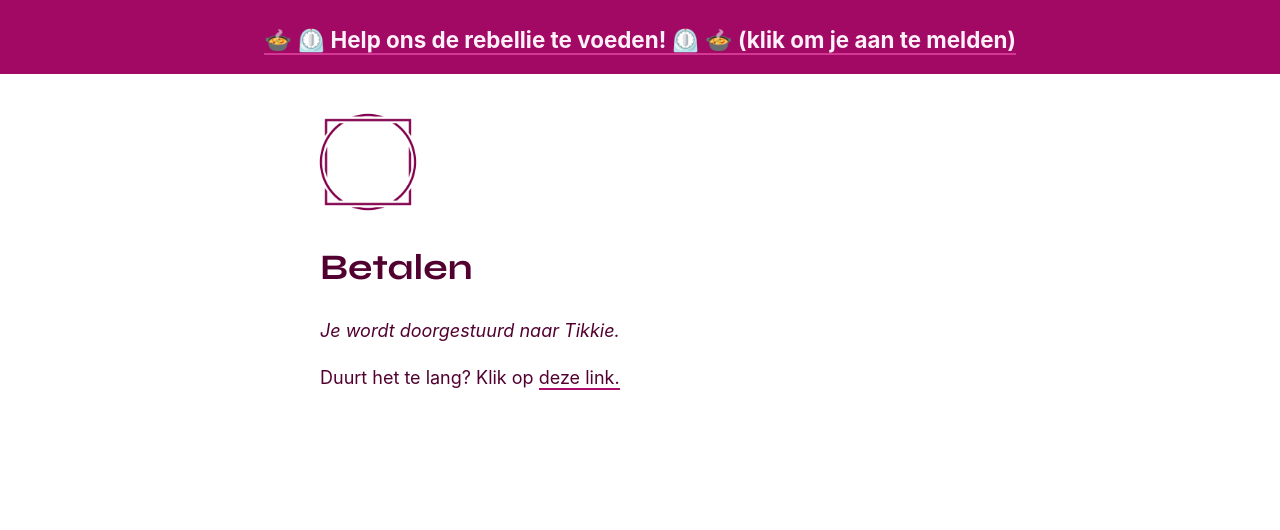
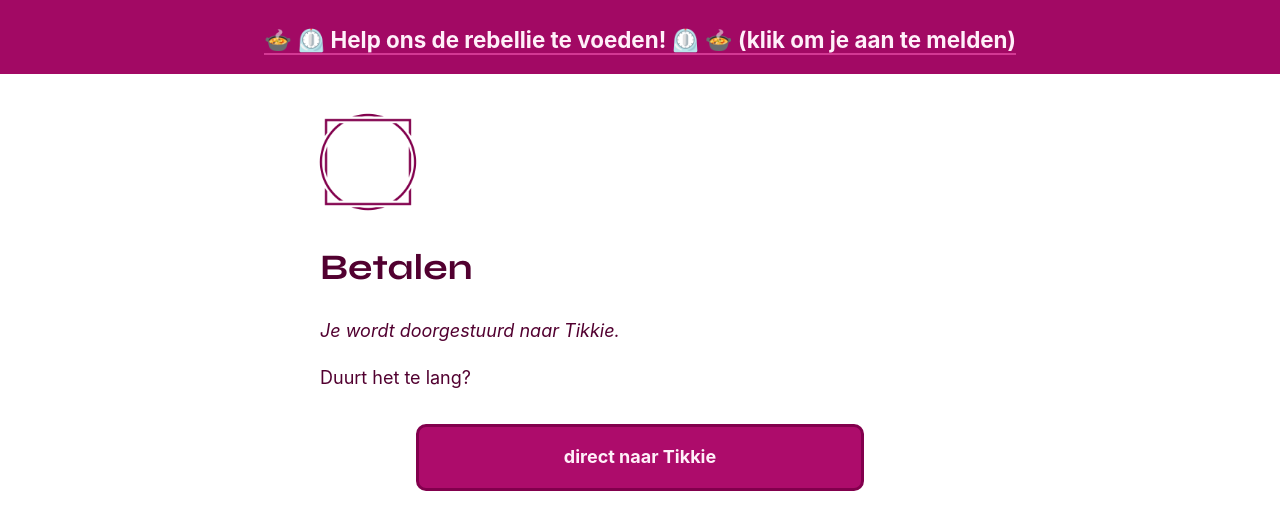
Before and after one commit to decoalitie/desering.org, a Jekyll site: the page built from betalen.md, in a window 1280 px wide. Shown: the top 530 px of the page. Built offline with Jekyll 4.4.1, drawn with Linux system fonts in a browser that asks for light colours; some web fonts are replaced.

Commit message:
Finetune payment page button design

```diff
--- a/betalen.md
+++ b/betalen.md
@@ -21,7 +21,7 @@ language: nl
 			{% endif %}
 
 				Duurt het te lang?
-				Klik op <a class="tikkie-link" data-date="{{ tikkie.date }}" data-valid-until="{{ tikkie.valid-until }}" href="https://tikkie.me/pay/{{ tikkie.link-slug }}">deze link.</a>
+				<a class="button filled tikkie-link" data-date="{{ tikkie.date }}" data-valid-until="{{ tikkie.valid-until }}" href="https://tikkie.me/pay/{{ tikkie.link-slug }}">direct naar Tikkie</a>
 
 			</p>
 
--- a/css/style.css
+++ b/css/style.css
@@ -168,9 +168,6 @@ a.button:hover {
 	background: var(--red-regular);
 	color: var(--red-white);
 }
-a.button:first-of-type {
-	margin-top: 3rem;
-}
 
 img {
 	max-width: 100%;
@@ -282,6 +279,15 @@ body.purple {
 	background: var(--purple-regular);
 	color: var(--purple-white);
 }
+a.button.filled {
+	border: 3px solid var(--purple-accent);
+	color: var(--purple-white);
+	background: var(--purple);
+}
+a.button.filled:hover {
+	border: 3px solid var(--purple-dark);
+	background: var(--purple-accent);
+}
 
 
 .purple hr {
```
